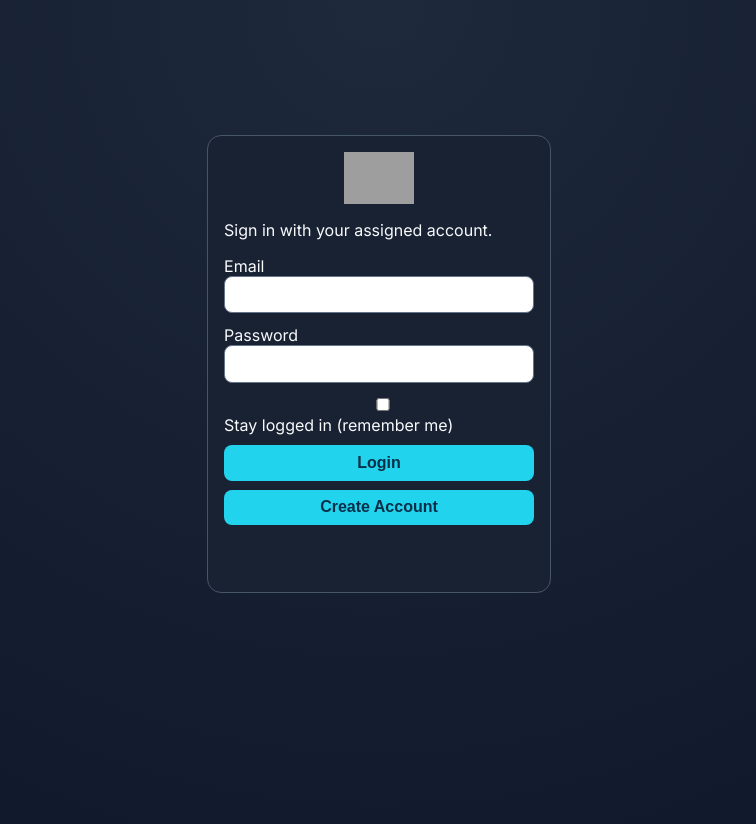
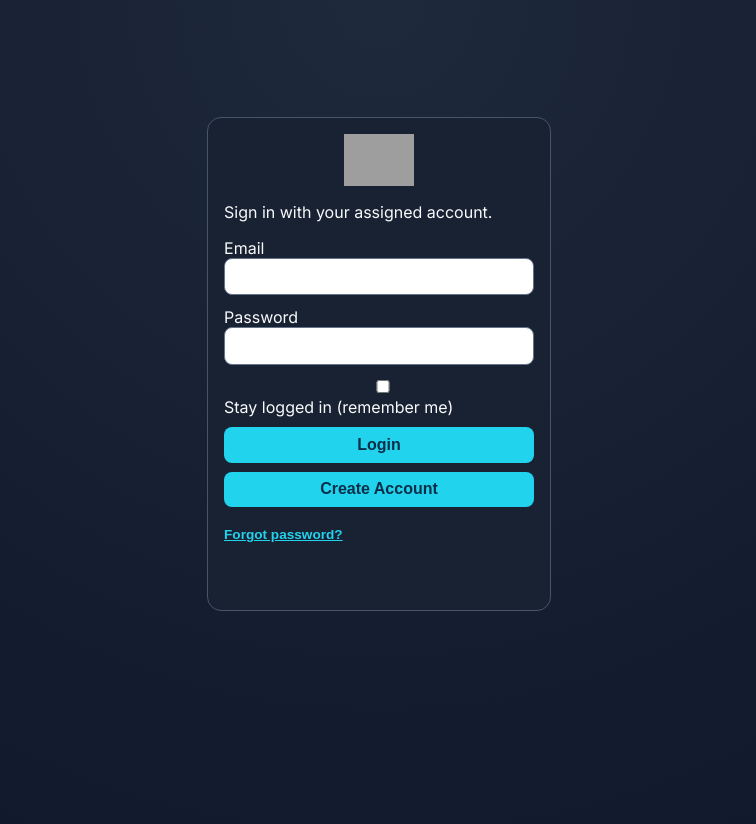
Before and after one commit to karlocizma/drinks4all, a FastAPI app: page / in a window 1280 px wide. Shown: the whole page, without its empty margins (261-1017 px from the left). Run offline with FastAPI, Linux system fonts and the light colour scheme; grey boxes are pictures that could not be loaded.

Commit message:
feat: add forgot-password link and reset form to login page
Follows the existing same-page-modal pattern already used for
Create Account. Reset mode is triggered by a ?reset_token= query
param, matching this app's no-client-routing convention.

Co-Authored-By: Claude Sonnet 5 <noreply@anthropic.com>

```diff
--- a/app/static/css/app.css
+++ b/app/static/css/app.css
@@ -79,6 +79,17 @@ body {
   display: grid;
   gap: 0.55rem;
   margin-top: 0.65rem;
+}
+
+.link-button {
+  background: none;
+  border: none;
+  color: var(--accent);
+  text-decoration: underline;
+  font-size: 0.85rem;
+  width: auto;
+  padding: 0;
+  cursor: pointer;
 }
 
 input,
--- a/app/static/js/login.js
+++ b/app/static/js/login.js
@@ -4,6 +4,17 @@ const registerModal = document.getElementById('register-modal');
 const openRegisterModalBtn = document.getElementById('open-register-modal');
 const closeRegisterModalBtn = document.getElementById('close-register-modal');
 const errorEl = document.getElementById('error');
+
+const loginCard = document.getElementById('login-card');
+const resetPasswordCard = document.getElementById('reset-password-card');
+const resetPasswordForm = document.getElementById('reset-password-form');
+const resetErrorEl = document.getElementById('reset-error');
+
+const forgotPasswordModal = document.getElementById('forgot-password-modal');
+const openForgotPasswordModalBtn = document.getElementById('open-forgot-password-modal');
+const closeForgotPasswordModalBtn = document.getElementById('close-forgot-password-modal');
+const forgotPasswordForm = document.getElementById('forgot-password-form');
+const forgotPasswordMessageEl = document.getElementById('forgot-password-message');
 
 form.addEventListener('submit', async (e) => {
   e.preventDefault();
@@ -72,3 +83,66 @@ registerModal?.addEventListener('click', (e) => {
     closeRegisterModal();
   }
 });
+
+function openForgotPasswordModal() {
+  forgotPasswordMessageEl.textContent = '';
+  forgotPasswordModal.classList.remove('hidden');
+  forgotPasswordModal.removeAttribute('hidden');
+}
+
+function closeForgotPasswordModal() {
+  forgotPasswordModal.classList.add('hidden');
+  forgotPasswordModal.setAttribute('hidden', '');
+}
+
+openForgotPasswordModalBtn?.addEventListener('click', openForgotPasswordModal);
+closeForgotPasswordModalBtn?.addEventListener('click', closeForgotPasswordModal);
+
+forgotPasswordModal?.addEventListener('click', (e) => {
+  if (e.target === forgotPasswordModal) {
+    closeForgotPasswordModal();
+  }
+});
+
+forgotPasswordForm.addEventListener('submit', async (e) => {
+  e.preventDefault();
+  const email = document.getElementById('forgot-email').value;
+
+  const response = await fetch('/auth/forgot-password', {
+    method: 'POST',
+    headers: { 'Content-Type': 'application/json' },
+    body: JSON.stringify({ email }),
+  });
+
+  const data = await response.json();
+  forgotPasswordMessageEl.textContent = data.message || 'If that email exists, a reset link has been sent.';
+});
+
+const resetToken = new URLSearchParams(window.location.search).get('reset_token');
+if (resetToken) {
+  loginCard.classList.add('hidden');
+  loginCard.setAttribute('hidden', '');
+  resetPasswordCard.classList.remove('hidden');
+  resetPasswordCard.removeAttribute('hidden');
+}
+
+resetPasswordForm.addEventListener('submit', async (e) => {
+  e.preventDefault();
+  resetErrorEl.textContent = '';
+
+  const new_password = document.getElementById('reset-new-password').value;
+
+  const response = await fetch('/auth/reset-password', {
+    method: 'POST',
+    headers: { 'Content-Type': 'application/json' },
+    body: JSON.stringify({ token: resetToken, new_password }),
+  });
+
+  if (!response.ok) {
+    const data = await response.json().catch(() => ({}));
+    resetErrorEl.textContent = data.detail || 'Could not reset password.';
+    return;
+  }
+
+  window.location.href = '/';
+});
--- a/app/templates/login.html
+++ b/app/templates/login.html
@@ -9,7 +9,7 @@
 </head>
 <body>
   <main class="container auth-shell">
-    <section class="card">
+    <section class="card" id="login-card">
       <img src="/static/logo-wordmark.svg" alt="ALBdrinks" style="height:52px;display:block;margin:0 auto 0.5rem;" />
       <p>Sign in with your assigned account.</p>
       <form id="login-form" class="grid">
@@ -21,7 +21,20 @@
         <button type="submit" form="login-form">Login</button>
         <button type="button" id="open-register-modal">Create Account</button>
       </div>
+      <p><button type="button" id="open-forgot-password-modal" class="link-button">Forgot password?</button></p>
       <p id="error" class="error"></p>
+    </section>
+
+    <section class="card hidden" id="reset-password-card" hidden>
+      <img src="/static/logo-wordmark.svg" alt="ALBdrinks" style="height:52px;display:block;margin:0 auto 0.5rem;" />
+      <p>Choose a new password.</p>
+      <form id="reset-password-form" class="grid">
+        <label>New password <input type="password" id="reset-new-password" autocomplete="new-password" required /></label>
+      </form>
+      <div class="login-actions">
+        <button type="submit" form="reset-password-form">Set new password</button>
+      </div>
+      <p id="reset-error" class="error"></p>
     </section>
   </main>
 
@@ -43,6 +56,23 @@
     </section>
   </div>
 
+  <div id="forgot-password-modal" class="modal-backdrop hidden" hidden>
+    <section class="card modal">
+      <div class="modal-head">
+        <h3>Reset your password</h3>
+      </div>
+      <p>Enter your account email and we'll send you a reset link.</p>
+      <form id="forgot-password-form" class="grid compact-form">
+        <label>Email <input type="email" id="forgot-email" required /></label>
+        <div class="modal-actions">
+          <button type="submit">Send reset link</button>
+          <button type="button" id="close-forgot-password-modal" class="btn-secondary">Close</button>
+        </div>
+      </form>
+      <p id="forgot-password-message"></p>
+    </section>
+  </div>
+
   <script src="/static/js/login.js"></script>
 </body>
 </html>
```
